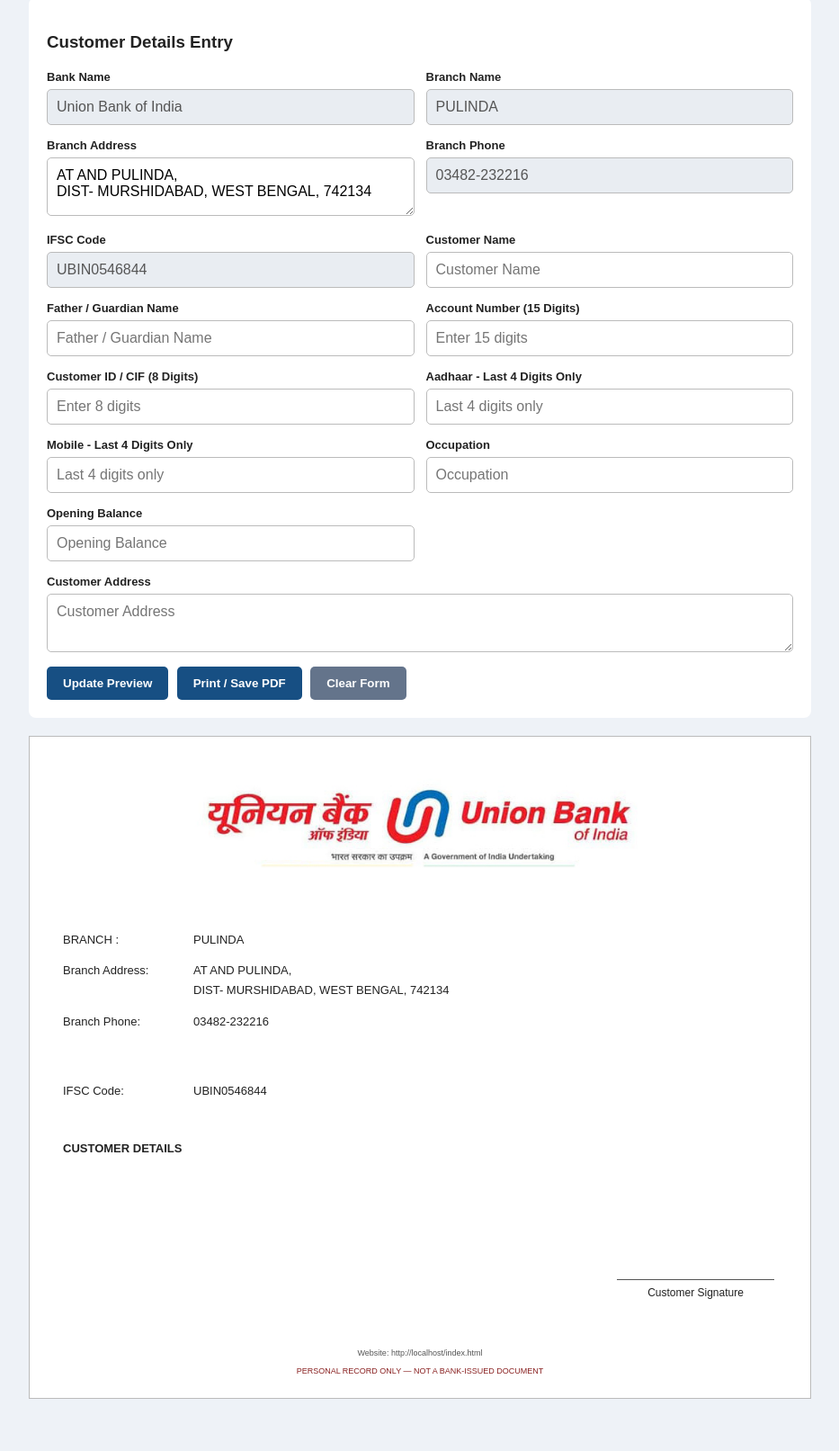
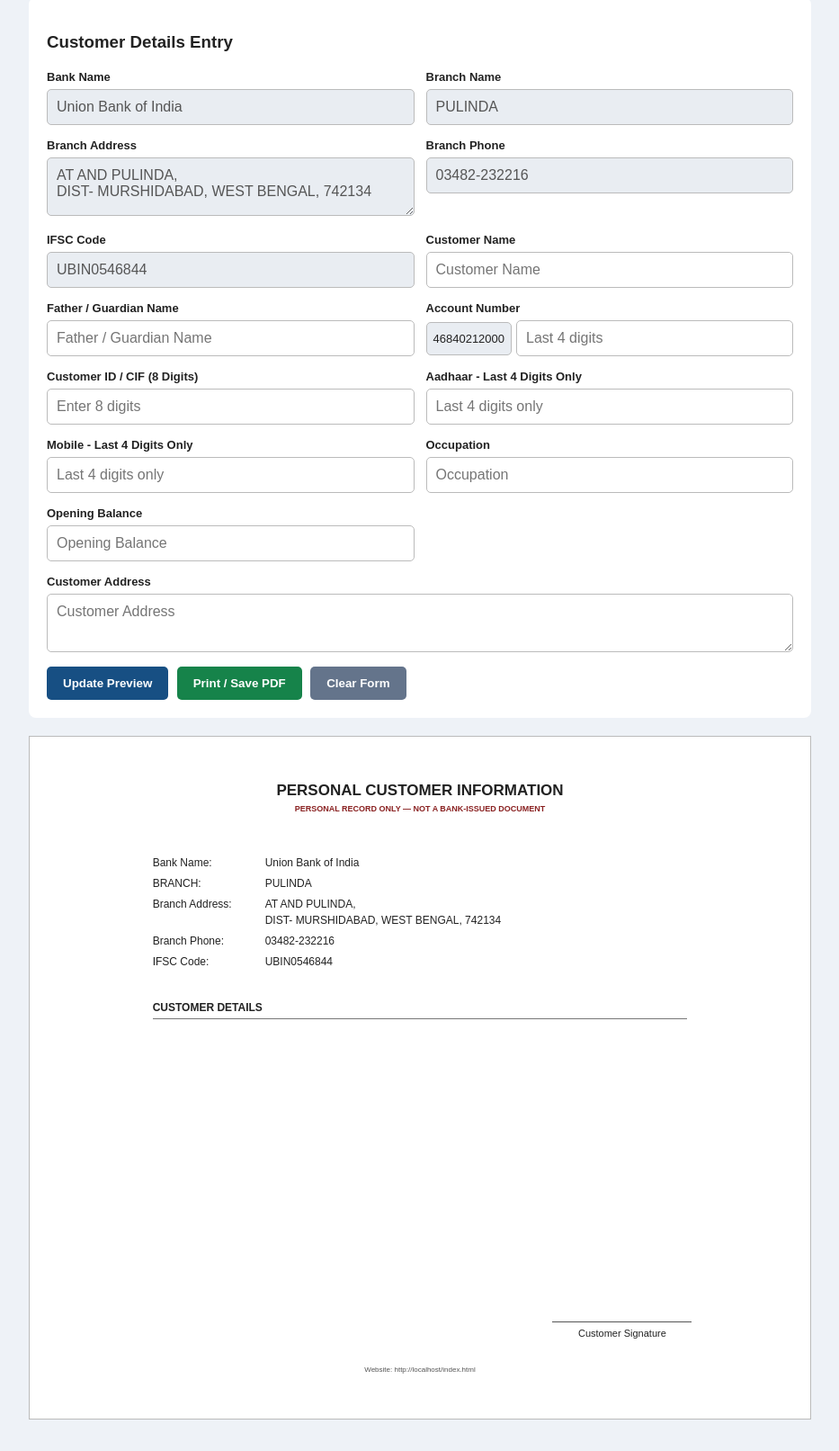
Before and after one commit to setgoal1616-oss/customer-information-sheet, a plain HTML site: page index.html in a window 1280 px wide. Shown: the part 172-1785 px from the top of the page at 90% size, without its empty margins (173-1106 px from the left). Before the commit the page ends 1762 px from the top, so only its background shows below. Drawn offline with Linux system fonts and the light colour scheme.

Commit message:
Update index.html

```diff
--- a/index.html
+++ b/index.html
@@ -54,7 +54,7 @@ input,textarea{
   font:inherit;
 }
 
-input[readonly]{
+input[readonly],textarea[readonly]{
   background:#e9edf2;
   color:#555;
   cursor:not-allowed;
@@ -62,6 +62,27 @@ input[readonly]{
 
 textarea{min-height:65px}
 .full{grid-column:1/-1}
+
+.account-input{
+  display:flex;
+  align-items:center;
+  gap:5px;
+  margin-top:5px;
+}
+
+.account-prefix{
+  padding:10px 7px;
+  border:1px solid #bbb;
+  border-radius:5px;
+  background:#e9edf2;
+  font-size:13px;
+  white-space:nowrap;
+}
+
+.account-input input{
+  margin-top:0;
+  min-width:0;
+}
 
 button{
   padding:11px 18px;
@@ -75,38 +96,56 @@ button{
 }
 
 .secondary{background:#64748b}
+.print-button{background:#16834a}
 
-/* PRINT AREA */
+/* PREVIEW */
 
 #preview{
   background:white;
   margin-top:20px;
-  padding:25px;
+  padding:20px;
   border:1px solid #bbb;
 }
 
-.print-logo{
-  display:block;
-  width:520px;
-  max-width:95%;
-  height:125px;
-  object-fit:contain;
-  margin:0 auto 65px;
+.print-sheet{
+  width:100%;
+  max-width:180mm;
+  min-height:190mm;
+  margin:auto;
+  padding:8mm 10mm;
+  display:flex;
+  flex-direction:column;
+  background:white;
+}
+
+.sheet-heading{
+  text-align:center;
+  font-size:17px;
+  font-weight:bold;
+  margin-bottom:5px;
+}
+
+.unofficial-note{
+  text-align:center;
+  font-size:9px;
+  color:#8a2222;
+  font-weight:bold;
+  margin-bottom:12mm;
 }
 
 .branch-section{
-  margin:0 12px 45px;
-  font-size:13px;
-  line-height:1.7;
+  margin:0 5px 8mm;
+  font-size:12px;
+  line-height:1.5;
 }
 
 .branch-row{
   display:flex;
-  margin-bottom:12px;
+  margin-bottom:5px;
 }
 
 .branch-label{
-  width:145px;
+  width:125px;
   flex-shrink:0;
 }
 
@@ -116,32 +155,30 @@ button{
   white-space:pre-line;
 }
 
-.ifsc-row{
-  margin-top:55px;
-}
-
 .section-title{
-  font-size:13px;
+  font-size:12px;
   font-weight:bold;
-  margin:0 12px 28px;
+  margin:0 5px 7mm;
+  border-bottom:1px solid #777;
+  padding-bottom:5px;
 }
 
 .customer-details{
   display:flex;
   flex-direction:column;
-  gap:18px;
-  margin:0 12px;
+  gap:8px;
+  margin:0 5px;
 }
 
 .detail{
   display:flex;
-  font-size:13px;
-  line-height:1.6;
+  font-size:12px;
+  line-height:1.5;
 }
 
 .detail b{
   font-weight:normal;
-  width:145px;
+  width:125px;
   flex-shrink:0;
 }
 
@@ -153,82 +190,113 @@ button{
 }
 
 .signature{
-  margin:auto 15px 0;
-  padding-top:110px;
+  margin-top:auto;
+  padding-top:12mm;
   text-align:right;
-  font-size:12px;
+  font-size:11px;
 }
 
 .signature-line{
   display:inline-block;
-  width:175px;
+  width:155px;
   border-top:1px solid #555;
-  padding-top:7px;
+  padding-top:6px;
   text-align:center;
 }
 
 .website{
-  margin-top:55px;
+  margin-top:8mm;
   text-align:center;
-  font-size:9px;
+  font-size:8px;
   color:#555;
   overflow-wrap:anywhere;
-}
-
-.unofficial-note{
-  margin-top:10px;
-  text-align:center;
-  font-size:9px;
-  color:#8a2222;
 }
 
 @media(max-width:600px){
   .grid{grid-template-columns:1fr}
   .full{grid-column:auto}
   .branch-row,.detail{font-size:11px}
-  .branch-label,.detail b{width:125px}
-  .print-logo{height:100px}
+  .branch-label,.detail b{width:115px}
+  .account-prefix{font-size:11px}
 }
+
+/* A4 PRINT */
 
 @page{
   size:A4 portrait;
-  margin:15mm;
+  margin:0;
 }
 
 @media print{
-  body{background:white}
+  html,body{
+    width:210mm;
+    height:297mm;
+    margin:0!important;
+    padding:0!important;
+    background:white;
+  }
+
+  body *{
+    visibility:hidden;
+  }
+
+  #preview,#preview *{
+    visibility:visible;
+  }
 
   header,.form,.no-print{
     display:none!important;
   }
 
   .container{
-    margin:0;
-    padding:0;
+    margin:0!important;
+    padding:0!important;
+    width:210mm;
     max-width:none;
   }
 
   #preview{
+    position:absolute;
+    top:0;
+    left:0;
+    width:210mm;
+    height:297mm;
+    margin:0!important;
+    padding:0!important;
+    border:0!important;
+    display:flex!important;
+    align-items:center;
+    justify-content:center;
+    background:white;
+  }
+
+  .print-sheet{
+    width:180mm;
+    height:190mm;
+    min-height:190mm;
+    max-height:190mm;
+    padding:8mm 10mm;
+    margin:0;
+    overflow:hidden;
     border:0;
-    margin:0;
-    padding:5mm 3mm;
-    min-height:267mm;
-    height:267mm;
-    display:flex;
-    flex-direction:column;
     page-break-inside:avoid;
   }
 
-  .print-logo{
-    width:520px;
-    max-width:95%;
-    height:125px;
-    margin-bottom:65px;
+  .sheet-heading{
+    font-size:17px;
   }
 
-  .branch-section{margin-bottom:45px}
-  .signature{padding-top:0}
-  .website{margin-top:35px}
+  .branch-section{
+    margin-bottom:8mm;
+  }
+
+  .signature{
+    padding-top:10mm;
+  }
+
+  .website{
+    margin-top:7mm;
+  }
 }
 </style>
 </head>
@@ -264,7 +332,7 @@ readonly>
 
 <div>
 <label>Branch Address</label>
-<textarea id="branchaddress">AT AND PULINDA,
+<textarea id="branchaddress" readonly>AT AND PULINDA,
 DIST- MURSHIDABAD, WEST BENGAL, 742134</textarea>
 </div>
 
@@ -299,13 +367,16 @@ placeholder="Father / Guardian Name">
 </div>
 
 <div>
-<label>Account Number (15 Digits)</label>
-<input id="account"
+<label>Account Number</label>
+<div class="account-input">
+<span class="account-prefix">46840212000</span>
+<input id="accountLast4"
 type="text"
 inputmode="numeric"
-maxlength="15"
-oninput="onlyDigits(this,15)"
-placeholder="Enter 15 digits">
+maxlength="4"
+oninput="onlyDigits(this,4)"
+placeholder="Last 4 digits">
+</div>
 </div>
 
 <div>
@@ -362,9 +433,7 @@ placeholder="Customer Address"></textarea>
 </div>
 
 <button onclick="updatePreview()">Update Preview</button>
-
-<button onclick="window.print()">Print / Save PDF</button>
-
+<button class="print-button" onclick="printSheet()">Print / Save PDF</button>
 <button class="secondary" onclick="clearForm()">Clear Form</button>
 
 </div>
@@ -373,16 +442,25 @@ placeholder="Customer Address"></textarea>
 
 <div id="preview">
 
-<img
-class="print-logo"
-src="WhatsApp%20Image%202026-11-16%20at%2012.22.44%20PM.jpg"
-alt="Logo"
->
+<div class="print-sheet">
+
+<div class="sheet-heading">
+PERSONAL CUSTOMER INFORMATION
+</div>
+
+<div class="unofficial-note">
+PERSONAL RECORD ONLY — NOT A BANK-ISSUED DOCUMENT
+</div>
 
 <div class="branch-section">
 
 <div class="branch-row">
-<div class="branch-label">BRANCH :</div>
+<div class="branch-label">Bank Name:</div>
+<div class="branch-value" id="pbank"></div>
+</div>
+
+<div class="branch-row">
+<div class="branch-label">BRANCH:</div>
 <div class="branch-value" id="pbranch"></div>
 </div>
 
@@ -396,7 +474,7 @@ alt="Logo"
 <div class="branch-value" id="pphone"></div>
 </div>
 
-<div class="branch-row ifsc-row">
+<div class="branch-row">
 <div class="branch-label">IFSC Code:</div>
 <div class="branch-value" id="pifsc"></div>
 </div>
@@ -417,10 +495,7 @@ Customer Signature
 Website: <span id="pwebsite"></span>
 </div>
 
-<div class="unofficial-note">
-PERSONAL RECORD ONLY — NOT A BANK-ISSUED DOCUMENT
 </div>
-
 </div>
 </div>
 
@@ -436,13 +511,13 @@ function onlyDigits(input,maxLength){
 
 function onlyWords(input){
   input.value=input.value
-    .replace(/[^\p{L}\s]/gu,"");
+    .replace(/[^\p{L}\p{M}\s.'-]/gu,"");
 }
 
 /* CUSTOMER FIELDS */
 
 const fields=[
-["Account No.","account"],
+["Account No.","accountLast4"],
 ["Customer ID","cif"],
 ["Name","name"],
 ["Father / Guardian Name","father"],
@@ -471,37 +546,31 @@ function safe(text){
 
 function updatePreview(){
 
-  if(get("account") && get("account").length!==15){
-    alert("Account Number must be exactly 15 digits.");
-    return;
+  if(get("accountLast4") && get("accountLast4").length!==4){
+    alert("Account Number-এর শেষ ৪টি সংখ্যা লিখুন।");
+    return false;
   }
 
   if(get("cif") && get("cif").length!==8){
-    alert("Customer ID must be exactly 8 digits.");
-    return;
+    alert("Customer ID অবশ্যই ৮ সংখ্যার হতে হবে।");
+    return false;
   }
 
   if(get("aadhaar") && get("aadhaar").length!==4){
-    alert("Enter the last 4 Aadhaar digits.");
-    return;
+    alert("Aadhaar-এর শেষ ৪টি সংখ্যা লিখুন।");
+    return false;
   }
 
   if(get("mobile") && get("mobile").length!==4){
-    alert("Enter the last 4 Mobile digits.");
-    return;
+    alert("Mobile-এর শেষ ৪টি সংখ্যা লিখুন।");
+    return false;
   }
 
-  document.getElementById("pbranch").textContent=
-    get("branch");
-
-  document.getElementById("pbranchaddress").textContent=
-    get("branchaddress");
-
-  document.getElementById("pphone").textContent=
-    get("phone");
-
-  document.getElementById("pifsc").textContent=
-    get("ifsc");
+  document.getElementById("pbank").textContent=get("bank");
+  document.getElementById("pbranch").textContent=get("branch");
+  document.getElementById("pbranchaddress").textContent=get("branchaddress");
+  document.getElementById("pphone").textContent=get("phone");
+  document.getElementById("pifsc").textContent=get("ifsc");
 
   let html="";
 
@@ -510,6 +579,10 @@ function updatePreview(){
     let value=get(id);
 
     if(!value)return;
+
+    if(id==="accountLast4"){
+      value="46840212000"+value;
+    }
 
     if(id==="aadhaar"){
       value="XXXX XXXX "+value;
@@ -532,6 +605,16 @@ function updatePreview(){
 
   document.getElementById("pwebsite").textContent=
     window.location.href;
+
+  return true;
+}
+
+/* PRINT */
+
+function printSheet(){
+  if(updatePreview()){
+    window.print();
+  }
 }
 
 /* CLEAR FORM */
@@ -539,11 +622,8 @@ function updatePreview(){
 function clearForm(){
 
   document.querySelectorAll(
-    ".form input:not([readonly]),.form textarea"
+    ".form input:not([readonly]),.form textarea:not([readonly])"
   ).forEach(el=>el.value="");
-
-  document.getElementById("branchaddress").value=
-    "AT AND PULINDA,\nDIST- MURSHIDABAD, WEST BENGAL, 742134";
 
   updatePreview();
 }
```
